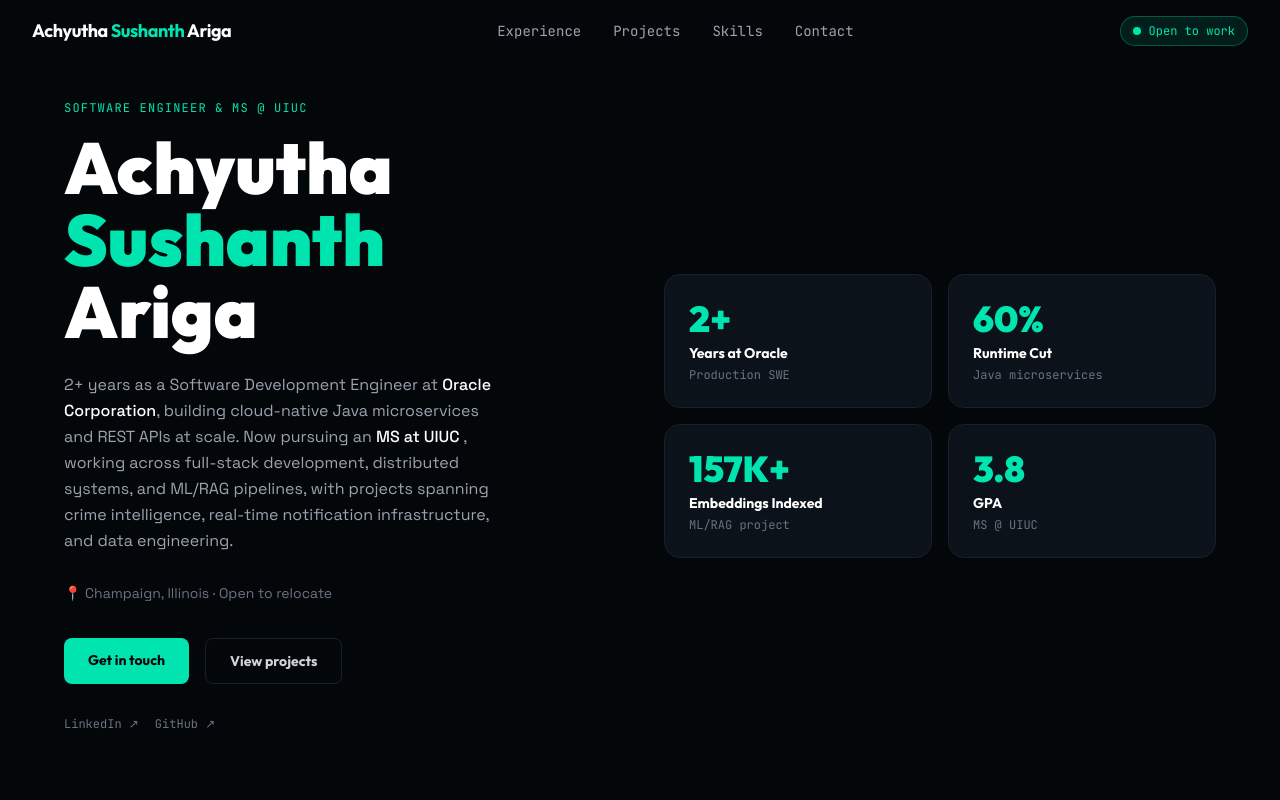
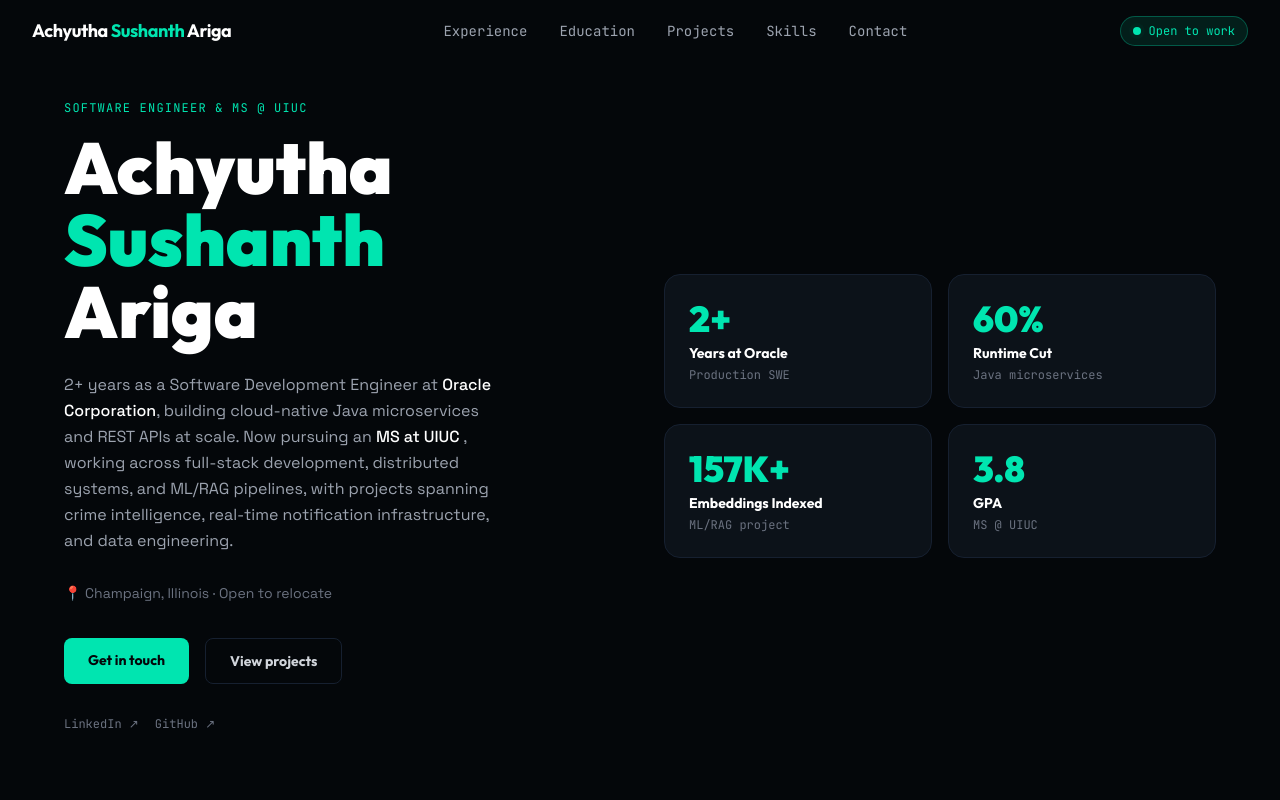
Before and after one commit to achyuth706/portfolio-react, a React (Vite) app in the folder frontend/: page / in a window 1280 px wide. Shown: the top 800 px of the page. Built offline with nearby package versions, Linux system fonts and the light colour scheme.

Commit message:
added education in navbar

```diff
--- a/frontend/src/components/Navbar.jsx
+++ b/frontend/src/components/Navbar.jsx
@@ -27,7 +27,7 @@ export default function Navbar() {
 
         {/* Nav links */}
         <div className="hidden md:flex items-center gap-8">
-          {['experience', 'projects', 'skills', 'contact'].map((section) => (
+          {['experience', 'education' ,'projects', 'skills', 'contact'].map((section) => (
             <button
               key={section}
               onClick={() => scrollTo(section)}
```
